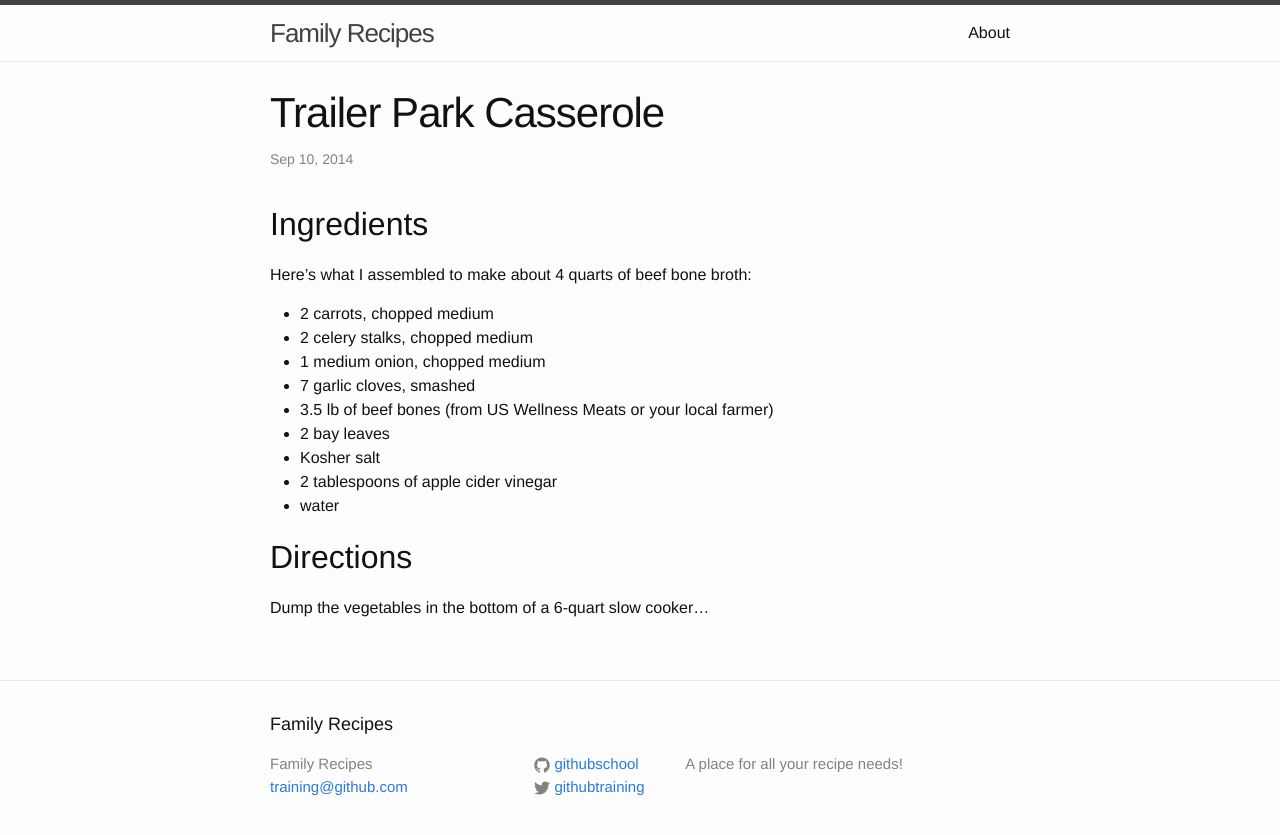
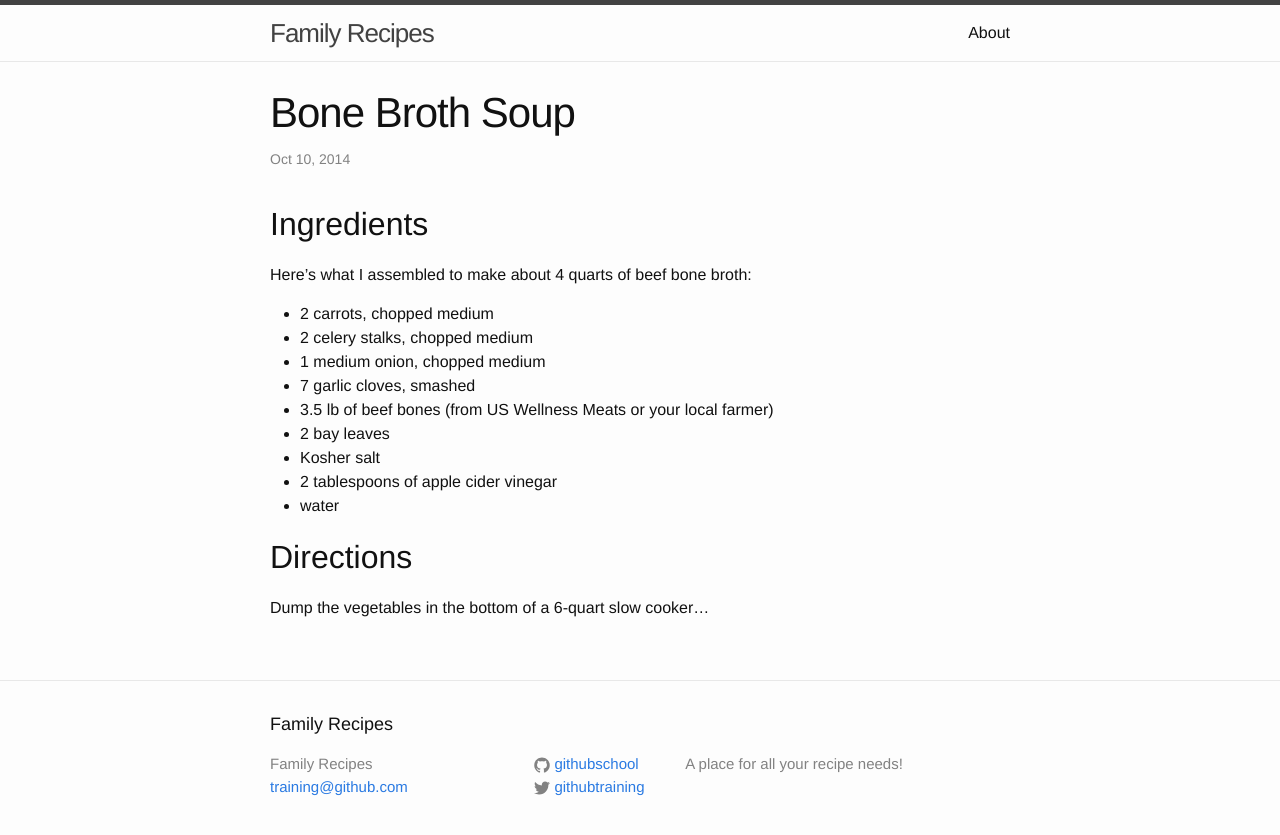
Before and after one commit to githubteacher/feb-recipes, a Jekyll site: the page built from _posts/2014-10-10-bone-broth.md, in a window 1280 px wide. Shown: the top 835 px of the page. Built offline with Jekyll 4.4.1, drawn with Linux system fonts in a browser that asks for light colours.

Commit message:
Fixed title

```diff
--- a/_posts/2014-10-10-bone-broth.md
+++ b/_posts/2014-10-10-bone-broth.md
@@ -1,7 +1,7 @@
 ---
 layout: post
-title:  "Trailer Park Casserole"
-date:   2014-09-10 15:00
+title:  "Bone Broth Soup"
+date:   2014-10-10 15:00
 categories: main
 ---
 
```
